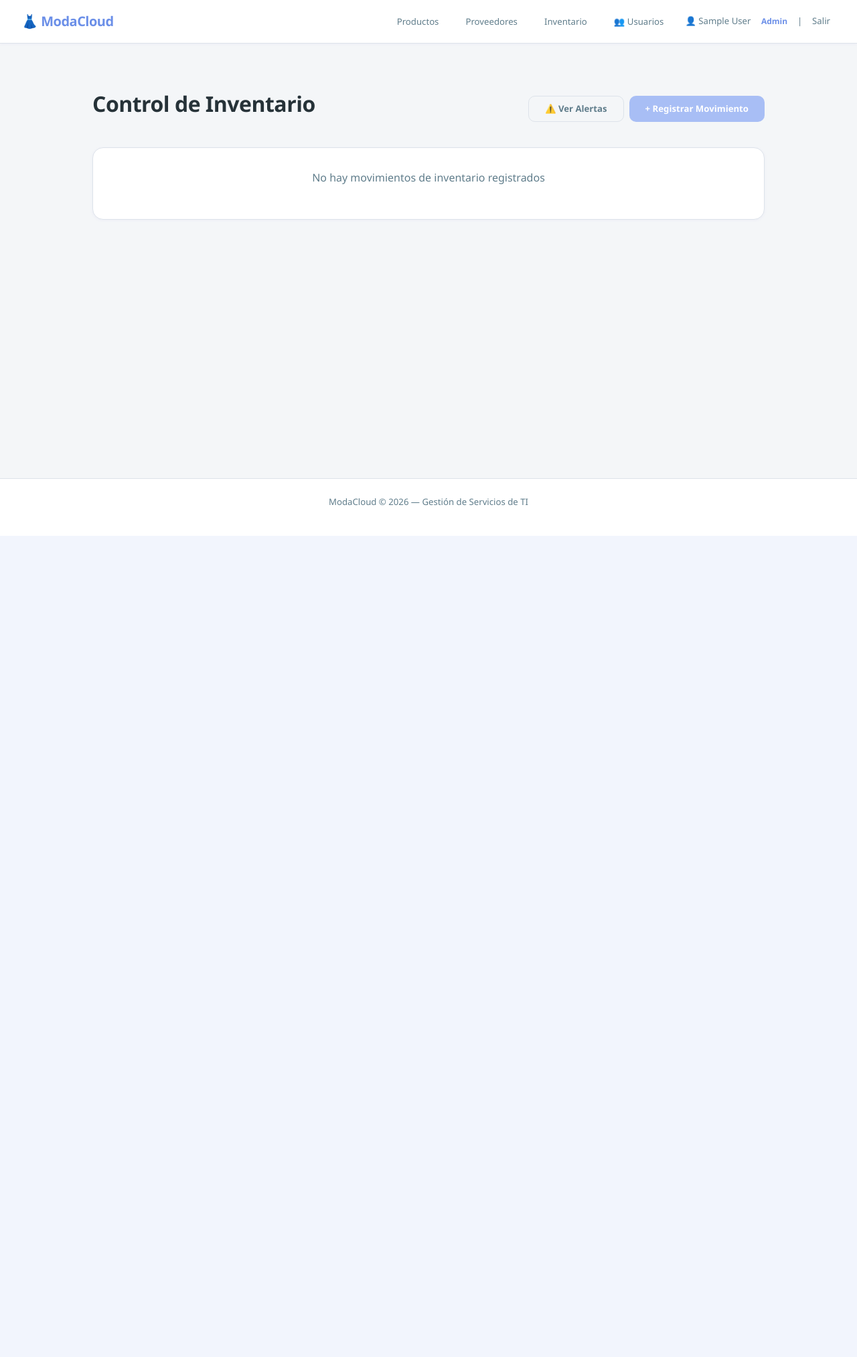
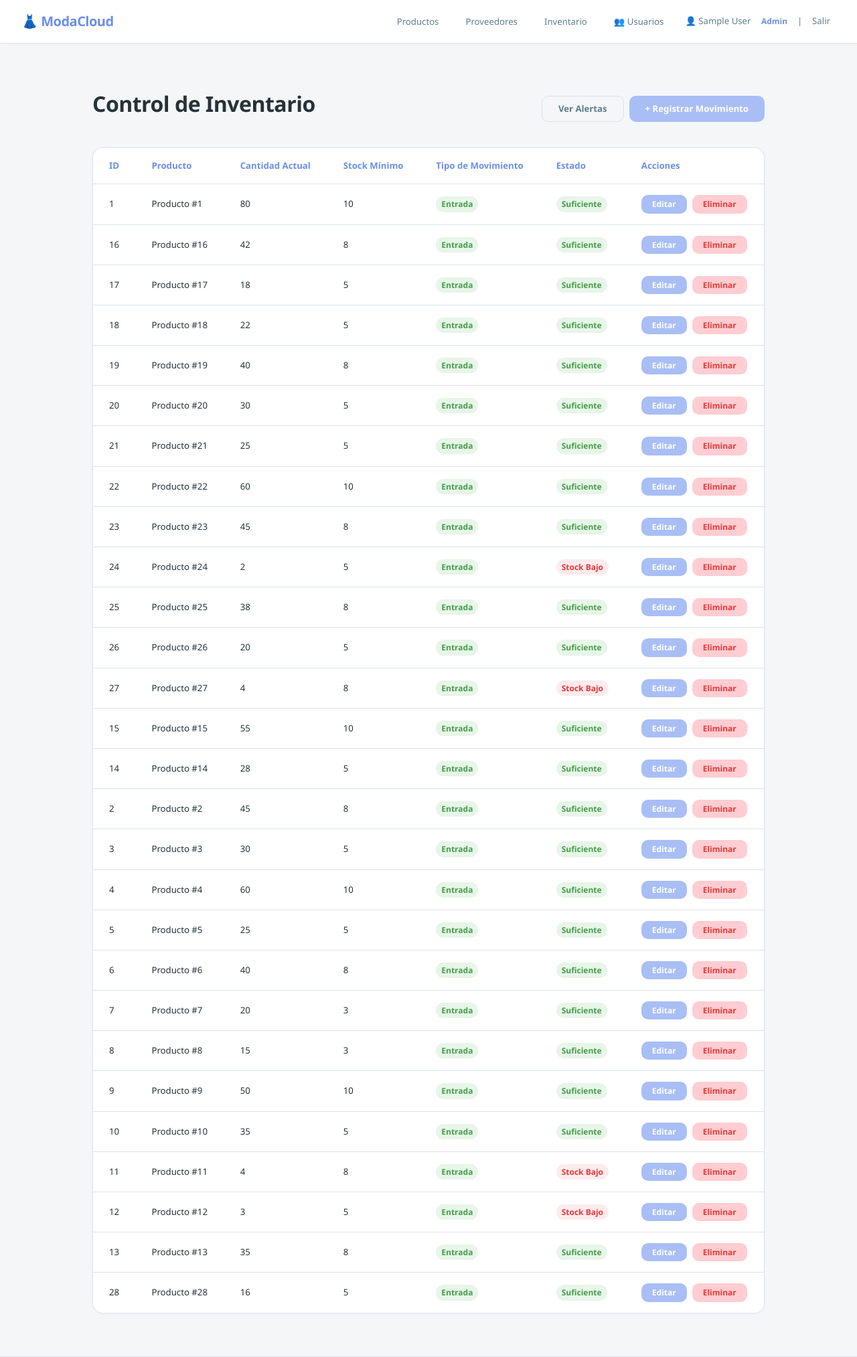
Before and after one commit to maximo1x1B/ModaCloud, a PHP site: page /inventario in a window 1280 px wide. Shown: the top 2026 px of the page at 67% size. Before the commit the page ends 800 px from the top, so only its background shows below. Run offline with PHP 8.4, Linux system fonts and the light colour scheme; the visitor is signed in with stand-in values (Sample User, id 1); data comes from the database, SQL or seed files in the repository.

Commit message:
Visualizacion tabla de inventarios

```diff
--- a/src/controllers/InventoryController.php
+++ b/src/controllers/InventoryController.php
@@ -18,16 +18,18 @@ class InventoryController {
     // GET /inventario
     // --------------------------------------------------------
     public function index() {
-        $inventario = $this->inventory->getAll();
-        $this->render('inventario/index', 'Inventario', compact('inventario'));
+        // Cambiado a $inventarios para que coincida con la vista
+        $inventarios = $this->inventory->getAll();
+        $this->render('inventario/index', 'Inventario', compact('inventarios'));
     }
 
     // --------------------------------------------------------
     // GET /inventario/alertas
     // --------------------------------------------------------
     public function alertas() {
-        $alertas = $this->inventory->getLowStock();
-        $this->render('inventario/index', 'Alertas de Stock', compact('alertas'));
+        // Cambiado a $inventarios para que la vista index pueda renderizar las alertas
+        $inventarios = $this->inventory->getLowStock();
+        $this->render('inventario/index', 'Alertas de Stock', compact('inventarios'));
     }
 
     // --------------------------------------------------------
@@ -98,7 +100,6 @@ class InventoryController {
     // --------------------------------------------------------
     public function delete() {
         $id = (int)($_GET['id'] ?? 0);
-
         $ok = $this->inventory->delete($id);
 
         if ($ok) {
@@ -133,12 +134,18 @@ class InventoryController {
         $pageTitle = $titulo;
         extract($vars);
         ob_start();
-        require_once BASE_PATH . "views/{$vista}.php";
+        $file = BASE_PATH . "views/{$vista}.php";
+        if(file_exists($file)) {
+            require_once $file;
+        } else {
+            echo "Error: La vista {$vista} no existe.";
+        }
         $content = ob_get_clean();
         require_once BASE_PATH . 'views/layouts/main.php';
     }
 
     private function flash($tipo, $mensaje) {
+        if (session_status() === PHP_SESSION_NONE) session_start();
         $_SESSION['flash'] = ['tipo' => $tipo, 'mensaje' => $mensaje];
     }
 }
--- a/src/views/inventario/index.php
+++ b/src/views/inventario/index.php
@@ -2,7 +2,7 @@
     <div class="flex flex-between mb-lg">
         <h1>Control de Inventario</h1>
         <div class="flex gap-sm">
-            <a href="/inventario/alertas" class="btn btn-outline">⚠️ Ver Alertas</a>
+            <a href="/inventario/alertas" class="btn btn-outline">Ver Alertas</a>
             <a href="/inventario/registrar" class="btn btn-primary">+ Registrar Movimiento</a>
         </div>
     </div>
@@ -28,17 +28,27 @@
                 <tbody>
                     <?php foreach ($inventarios as $inv): ?>
                         <tr>
-                            <td><?= htmlspecialchars($inv['id']) ?></td>
-                            <td><?= htmlspecialchars($inv['producto_nombre']) ?></td>
-                            <td><?= htmlspecialchars($inv['cantidad']) ?></td>
-                            <td><?= htmlspecialchars($inv['stock_minimo']) ?></td>
+                            <td><?= htmlspecialchars($inv['id'] ?? '') ?></td>
                             <td>
-                                <span class="badge <?= $inv['tipo_movimiento'] === 'entrada' ? 'badge-success' : ($inv['tipo_movimiento'] === 'salida' ? 'badge-danger' : 'badge-primary') ?>">
-                                    <?= htmlspecialchars(ucfirst($inv['tipo_movimiento'])) ?>
+                                <?php
+                                    // Intentamos obtener el nombre del producto de varias formas posibles
+                                    echo htmlspecialchars($inv['producto_nombre'] ?? $inv['nombre'] ?? 'Producto #' . ($inv['product_id'] ?? 'N/A'));
+                                ?>
+                            </td>
+                            <td><?= htmlspecialchars($inv['cantidad'] ?? 0) ?></td>
+                            <td><?= htmlspecialchars($inv['stock_minimo'] ?? 0) ?></td>
+                            <td>
+                                <?php $tipo = $inv['tipo_movimiento'] ?? 'entrada'; ?>
+                                <span class="badge <?= $tipo === 'entrada' ? 'badge-success' : ($tipo === 'salida' ? 'badge-danger' : 'badge-primary') ?>">
+                                    <?= htmlspecialchars(ucfirst($tipo)) ?>
                                 </span>
                             </td>
                             <td>
-                                <?php if ($inv['cantidad'] <= $inv['stock_minimo']): ?>
+                                <?php
+                                    $cant = $inv['cantidad'] ?? 0;
+                                    $min = $inv['stock_minimo'] ?? 0;
+                                    if ($cant <= $min):
+                                ?>
                                     <span class="badge badge-danger stock-danger">Stock Bajo</span>
                                 <?php else: ?>
                                     <span class="badge badge-success stock-ok">Suficiente</span>
```
